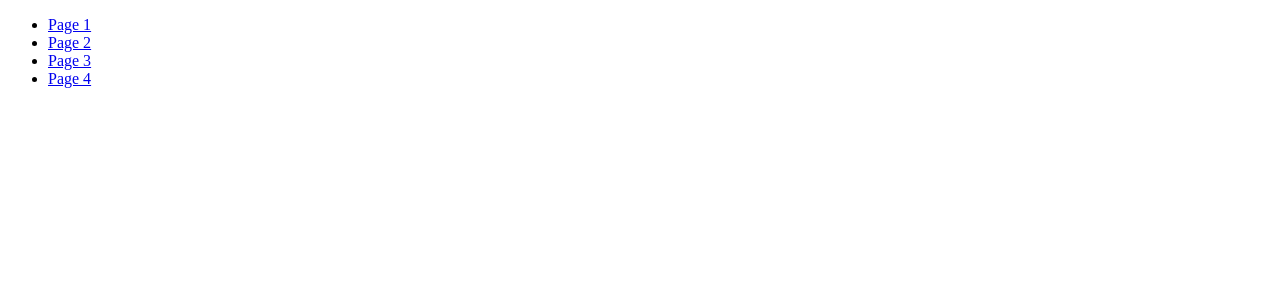
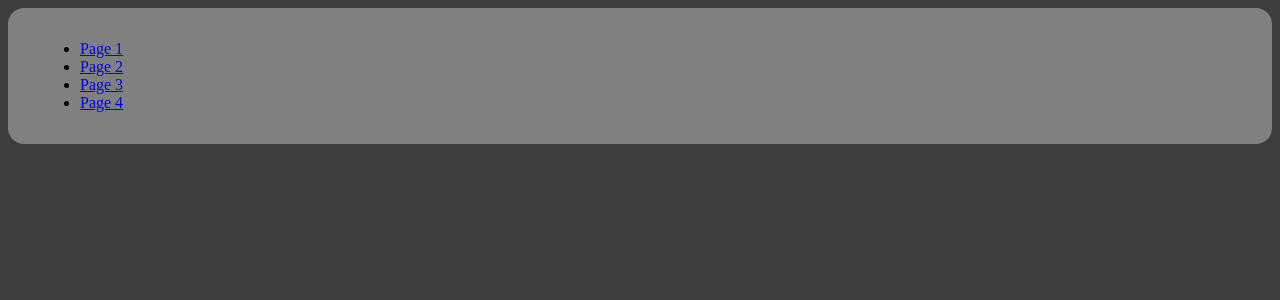
Before and after one commit to dev-garcia/Angular-17---Estudo, an Angular app: page / in a window 1280 px wide. Shown: the top 300 px of the page. Built offline with nearby package versions, Linux system fonts and the light colour scheme.

Commit message:
readme atualizado e algumas mudanças de css

```diff
--- a/src/app/components/header/header.component.css
+++ b/src/app/components/header/header.component.css
@@ -0,0 +1,5 @@
+header {
+  background-color: grey;
+  border-radius: 1rem;
+  padding: 1rem 2rem;
+}
--- a/src/app/pages/page-dois/page-dois.component.css
+++ b/src/app/pages/page-dois/page-dois.component.css
@@ -0,0 +1,3 @@
+body {
+  background-color: green;
+}
--- a/src/app/pages/page-quatro/page-quatro.component.css
+++ b/src/app/pages/page-quatro/page-quatro.component.css
@@ -0,0 +1,3 @@
+body {
+  background-color: #000000;
+}
--- a/src/app/pages/page-quatro/page-quatro.component.html
+++ b/src/app/pages/page-quatro/page-quatro.component.html
@@ -1 +1,3 @@
-<p>page-quatro works!</p>
+<body>
+  <p>Página Quatro</p>
+</body>
--- a/src/app/pages/page-quatro/page-quatro.component.ts
+++ b/src/app/pages/page-quatro/page-quatro.component.ts
@@ -6,8 +6,6 @@ import { CommonModule } from '@angular/common';
   standalone: true,
   imports: [CommonModule],
   templateUrl: './page-quatro.component.html',
-  styleUrl: './page-quatro.component.css'
+  styleUrl: './page-quatro.component.css',
 })
-export class PageQuatroComponent {
-
-}
+export class PageQuatroComponent {}
--- a/src/app/pages/page-tres/page-tres.component.css
+++ b/src/app/pages/page-tres/page-tres.component.css
@@ -0,0 +1,3 @@
+body {
+  background-color: brown;
+}
--- a/src/app/pages/page-um/page-um.component.css
+++ b/src/app/pages/page-um/page-um.component.css
@@ -0,0 +1,3 @@
+body {
+  background-color: #3e3e3e;
+}
--- a/src/app/pages/page-um/page-um.component.ts
+++ b/src/app/pages/page-um/page-um.component.ts
@@ -6,8 +6,6 @@ import { CommonModule } from '@angular/common';
   standalone: true,
   imports: [CommonModule],
   templateUrl: './page-um.component.html',
-  styleUrl: './page-um.component.css'
+  styleUrl: './page-um.component.css',
 })
-export class PageUmComponent {
-
-}
+export class PageUmComponent {}
--- a/src/styles.css
+++ b/src/styles.css
@@ -1,5 +1,5 @@
 /* You can add global styles to this file, and also import other style files */
 
-.helloWorld {
-  color: red;
+body {
+  background-color: #3e3e3e;
 }
```
Also changed, not shown: 1 other file (tests, documents, lock files or other folders).
